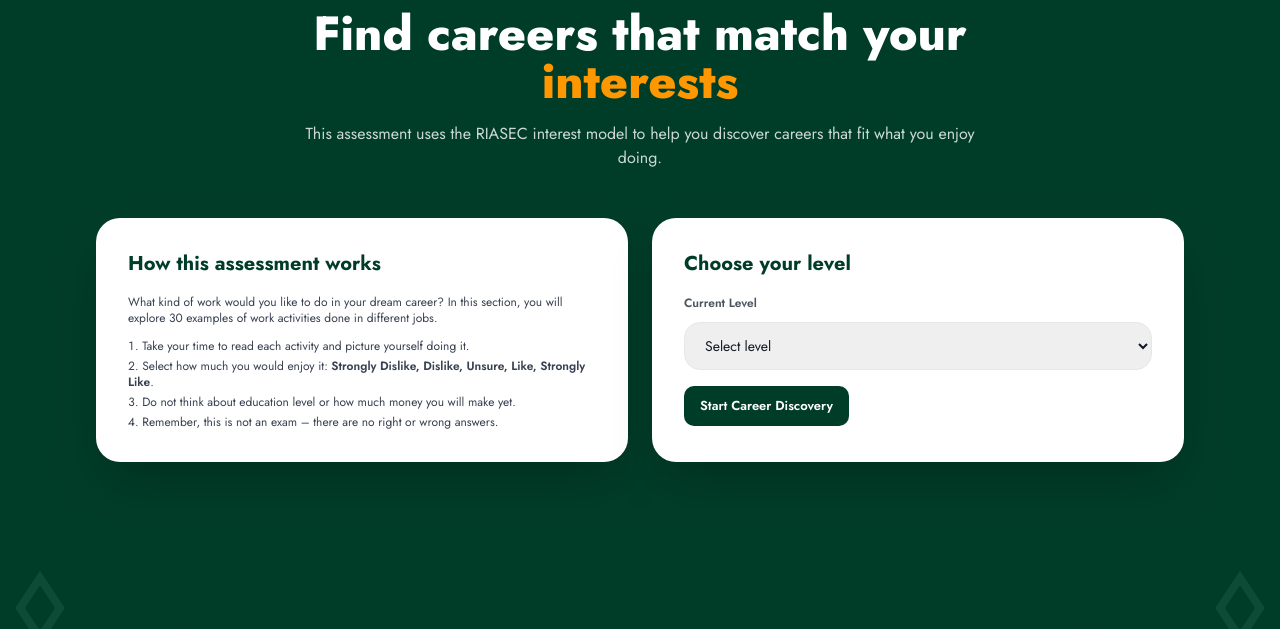
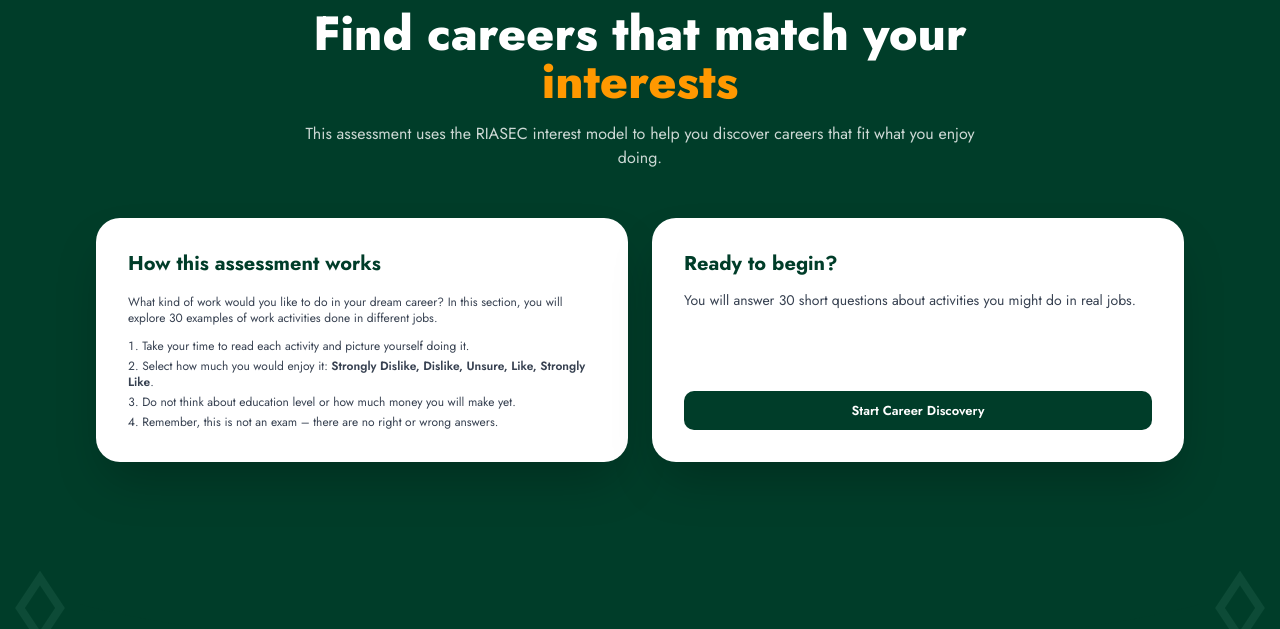
Before and after one commit to niyirerayannick/ejoheplus, a Django app: page /careers/discovery/ in a window 1280 px wide. Shown: the part 277-906 px from the top of the page. Run offline with Django 5.2, Linux system fonts and the light colour scheme; some libraries are stand-ins or nearby versions.

Commit message:
refactor(careers): remove level selection from career discovery flow
- Remove level dropdown from intro page and results display
- Simplify questionnaire by removing level persistence in session
- Update admin to include new training models
- Fix quiz completion to mark chapter progress

```diff
--- a/careers/views.py
+++ b/careers/views.py
@@ -79,12 +79,7 @@ def discovery_questionnaire(request):
 
     if request.method == 'POST':
         selected_option_id = request.POST.get('option')
-        level = request.POST.get('level', '').strip()
-        if level:
-            request.session['career_discovery_level'] = level
         if not selected_option_id:
-            if level and step == 1:
-                return redirect(f"{request.path}?step=1")
             messages.error(request, 'Please select an answer to continue.')
             return redirect(f"{request.path}?step={step}")
 
@@ -135,7 +130,6 @@ def discovery_questionnaire(request):
         'total': total,
         'progress': progress,
         'selected_option_id': int(selected_option_id) if selected_option_id else None,
-        'level': request.session.get('career_discovery_level', ''),
     }
     return render(request, 'careers/discovery_questionnaire.html', context)
 
@@ -230,8 +224,8 @@ def discovery_results(request):
         for code in top_three
     ]
 
-    level = request.session.get('career_discovery_level', '')
-    level_key = 'advanced' if level in ['A-Level', 'S4', 'S5', 'S6'] else 'ordinary' if level in ['O-Level', 'S1', 'S2', 'S3'] else ''
+    level = ''
+    level_key = ''
 
     assessment = None
     assessment_id = request.session.get('career_assessment_id')
@@ -243,7 +237,7 @@ def discovery_results(request):
         assessment = CareerAssessment.objects.create(
             user=user,
             session_key=request.session.session_key or 'anonymous',
-            level=level,
+            level='',
             status='completed',
             date_completed=timezone.now(),
         )
@@ -251,7 +245,7 @@ def discovery_results(request):
     else:
         assessment.status = 'completed'
         assessment.date_completed = timezone.now()
-        assessment.level = level
+        assessment.level = ''
         assessment.save(update_fields=['status', 'date_completed', 'level'])
 
     CareerResult.objects.update_or_create(
@@ -323,8 +317,6 @@ def discovery_results(request):
         'page_title': 'Career Discovery Results',
         'best_matches': best_matches,
         'alternatives': alternatives,
-        'level': level,
-        'level_key': level_key,
         'riasec_scores': riasec_breakdown,
         'riasec_code': riasec_code,
         'riasec_explanations': riasec_explanations,
--- a/templates/careers/discovery_history.html
+++ b/templates/careers/discovery_history.html
@@ -31,7 +31,7 @@
                             {{ item.date_started|date:"M d, Y H:i" }}
                         </p>
                         <p class="text-xs text-gray-500">
-                            Code: {{ item.code }} • Level: {{ item.level|default:"Not specified" }}
+                            Code: {{ item.code }}
                         </p>
                     </div>
                     <div class="flex items-center gap-2">
--- a/templates/careers/discovery_intro.html
+++ b/templates/careers/discovery_intro.html
@@ -46,17 +46,16 @@ body.career-discovery-intro .footer-top-curve {
                     <li>Remember, this is not an exam – there are no right or wrong answers.</li>
                 </ol>
             </div>
-            <div class="bg-white rounded-3xl shadow-2xl p-6 md:p-8 text-gray-900">
-                <h2 class="text-xl font-bold mb-3 text-[#003d29]">Choose your level</h2>
+            <div class="bg-white rounded-3xl shadow-2xl p-6 md:p-8 text-gray-900 flex flex-col justify-between">
+                <div>
+                    <h2 class="text-xl font-bold mb-3 text-[#003d29]">Ready to begin?</h2>
+                    <p class="text-sm text-gray-700 mb-4">
+                        You will answer 30 short questions about activities you might do in real jobs.
+                    </p>
+                </div>
                 <form method="post" action="{% url 'careers:discovery_questions' %}">
                     {% csrf_token %}
-                    <label class="text-xs font-semibold text-gray-600">Current Level</label>
-                    <select name="level" class="w-full px-4 py-3 border border-gray-200 rounded-2xl text-sm mt-2 focus:outline-none focus:ring-2 focus:ring-[#003d29]/20">
-                        <option value="">Select level</option>
-                        <option value="O-Level">O-Level</option>
-                        <option value="A-Level">A-Level</option>
-                    </select>
-                    <button type="submit" class="course-primary-btn mt-4" style="background-color:#003d29;border-color:#003d29;">
+                    <button type="submit" class="course-primary-btn w-full mt-2" style="background-color:#003d29;border-color:#003d29;">
                         Start Career Discovery
                     </button>
                 </form>
--- a/templates/careers/discovery_questionnaire.html
+++ b/templates/careers/discovery_questionnaire.html
@@ -20,9 +20,6 @@
 
             <form method="post" class="space-y-6">
                 {% csrf_token %}
-                {% if level %}
-                    <input type="hidden" name="level" value="{{ level }}">
-                {% endif %}
 
                 <div class="flex items-center justify-between gap-3 md:gap-4" id="likert-group">
                     {% for option in question.options.all %}
--- a/templates/careers/discovery_results.html
+++ b/templates/careers/discovery_results.html
@@ -31,12 +31,6 @@
                     <i class="fas fa-info-circle mr-2"></i>What is RIASEC?
                 </button>
             </div>
-            {% if level %}
-            <div class="flex items-center gap-2 text-xs text-gray-500">
-                <span class="font-semibold">Level:</span>
-                <span class="course-pill draft">{{ level }}</span>
-            </div>
-            {% endif %}
         </div>
 
         <div id="tab-profile" data-tab-panel="profile">
--- a/training/views.py
+++ b/training/views.py
@@ -693,6 +693,11 @@ def take_quiz(request, quiz_id):
         passed = score >= quiz.pass_score
         QuizAttempt.objects.create(enrollment=enrollment, quiz=quiz, score=score, passed=passed)
         if passed:
+            if quiz.chapter:
+                progress, _ = ChapterProgress.objects.get_or_create(enrollment=enrollment, chapter=quiz.chapter)
+                progress.is_completed = True
+                progress.completed_at = timezone.now()
+                progress.save()
             messages.success(request, f'Quiz passed with {score}%.')
         else:
             messages.error(request, f'Quiz failed with {score}%. Try again.')
```
Also changed, not shown: training/admin.py (+50 -1 lines).
